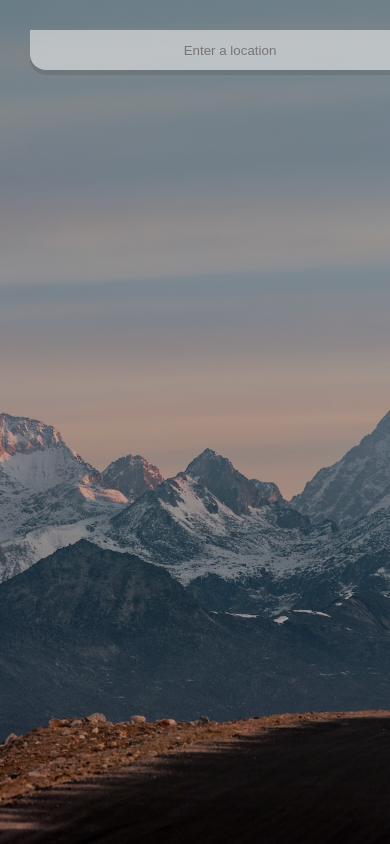
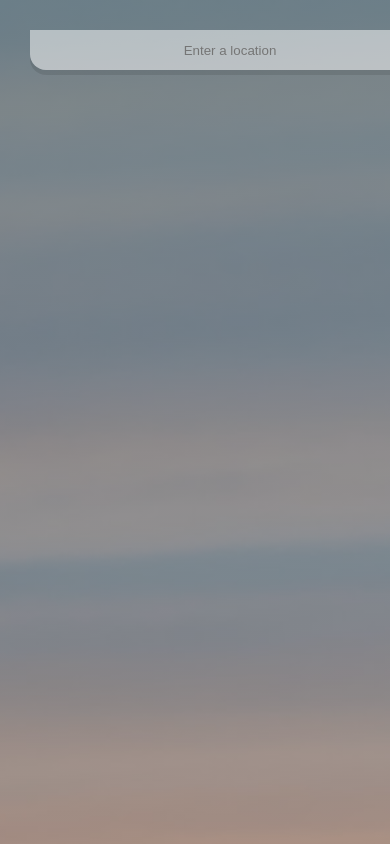
Before and after one commit to ethanhob/forecastapp, a React (Create React App) app: page / in a window 390 px wide. Shown: the top 844 px of the page. Built offline with nearby package versions, Linux system fonts and the light colour scheme.

Commit message:
updating css and js
css to change background height again so it covers background on mobile and dekstop.
js changed by commenting out the headers

```diff
--- a/src/App.css
+++ b/src/App.css
@@ -17,7 +17,7 @@ background-position: center center;
 }
 
 main{
-  height: 100vh;
+  height: 200vh;
   background-image: linear-gradient(to bottom, rgba(97, 124, 128, 0.8), rgba(0,0,0,0.1));
   padding: 30px;
 }
--- a/src/App.js
+++ b/src/App.js
@@ -106,7 +106,7 @@ useEffect(() => {
                     </div>
                   </div>
              <div className = 'forecast'>
-                <h2>7 day forecast</h2>
+                {/* <h2>7 day forecast</h2> */}
               </div>
               <div className = 'forecastBox'>
                 <div className = "days">
@@ -122,7 +122,7 @@ useEffect(() => {
 
                 </div>
                 <div className = "maxTemp">
-                <h3>Max </h3>
+                {/* <h3>Max </h3> */}
                   {/* <div>{forecast.forecast.forecastday[0].day.maxtemp_c}°C </div>
                   <div>{forecast.forecast.forecastday[1].day.maxtemp_c}°C </div>
                   <div>{forecast.forecast.forecastday[2].day.maxtemp_c}°C </div> */}
@@ -132,7 +132,7 @@ useEffect(() => {
                   <div>{forecast.forecast.forecastday[6].day.maxtemp_c}°C </div> */}
                 </div>
                 <div className = "minTemp">
-                <h3>Min</h3>
+                {/* <h3>Min</h3> */}
                 {/* <div>{forecast.forecast.forecastday[0].day.mintemp_c}°C </div>
                   <div>{forecast.forecast.forecastday[1].day.mintemp_c}°C</div>
                   <div>{forecast.forecast.forecastday[2].day.mintemp_c}°C </div> */}
```
